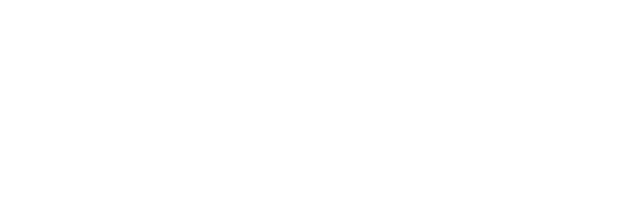
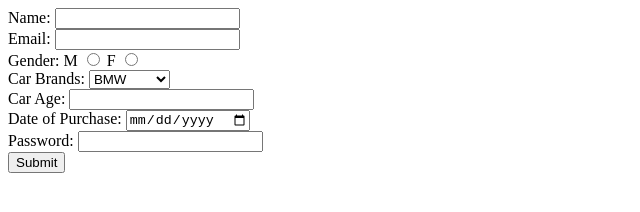
Before and after one commit to acciojob/car-insurance-form-jyotiradityaraghuvanshi, a website: page main.html in a window 1280 px wide. Shown: the whole page, without its empty margins (0-640 px from the left). Drawn offline with Linux system fonts and the light colour scheme.

Commit message:
created a submission

```diff
--- a/main.html
+++ b/main.html
@@ -8,6 +8,51 @@
 
 <body>
 	<!-- the entire body must be written by student -->
+
+	<form method="post" action="/submit">
+
+		<div>
+			<label for="name">Name:</label>
+			<input type="text" id="name" name="name" required>
+		</div>
+		<div>
+			<label for="email">Email:</label>
+			<input type="email" id="email" required>
+		</div>
+		<div>
+			<label>Gender:</label>
+			<label for="m">M</label>
+			<input type="radio" id="m" name="gender" required>
+			<label for="f">F</label>
+			<input type="radio" id="f" name="gender" required>
+		</div>
+		<div>
+			<label for="cars">Car Brands:</label>
+			<select id="cars">
+				<option value="BMW">BMW</option>
+				<option value="Audi">Audi</option>
+				<option value="Mercedez">Mercedez</option>
+			</select>
+		</div>
+		<div>
+			<label for="carage">Car Age:</label>
+			<input type="number" id="carage" required>
+		</div>
+		<div>
+			<label for="dop">Date of Purchase:</label>
+			<input type="date" id="dop" required>
+		</div>
+		<div>
+			<label for="password">Password:</label>
+			<input type="password" id="password" required>
+		</div>
+
+		<button type="submit">Submit</button>
+
+	</form>
+
+
+
     <script type="text/javascript" src="./script.js">
 </script>
 
```
